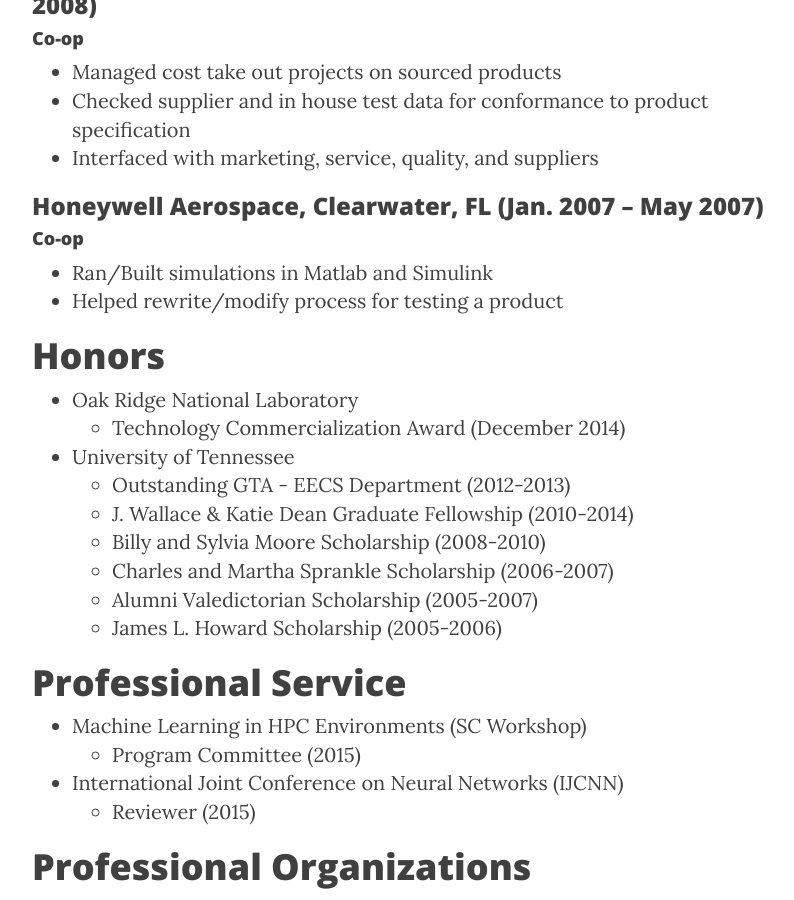
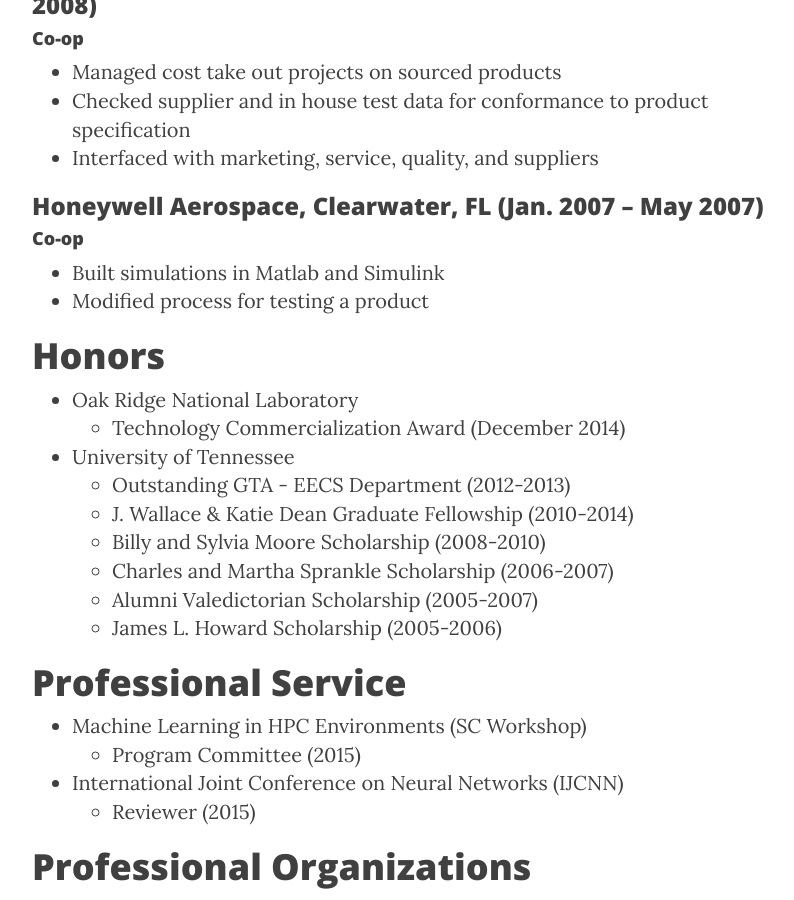
Before and after one commit to stevenryoung/stevenryoung.github.io, a Jekyll site: the page built from cv.md, in a window 1280 px wide and 900 px high, scrolled down 3140 px. Shown: the whole window, without its empty margins (233-1027 px from the left). Built offline with Jekyll 4.4.1, drawn with Linux system fonts in a browser that asks for light colours; nearby versions of some CDN libraries.

Commit message:
Updated CV with minor corrections.

```diff
--- a/cv.md
+++ b/cv.md
@@ -74,8 +74,8 @@ GPA: 3.88
 ### Honeywell Aerospace, Clearwater, FL (Jan. 2007 – May 2007)
 
 #### Co-op
-- Ran/Built simulations in Matlab and Simulink
-- Helped rewrite/modify process for testing a product
+- Built simulations in Matlab and Simulink
+- Modified process for testing a product
 
 # Honors
 - Oak Ridge National Laboratory
```
